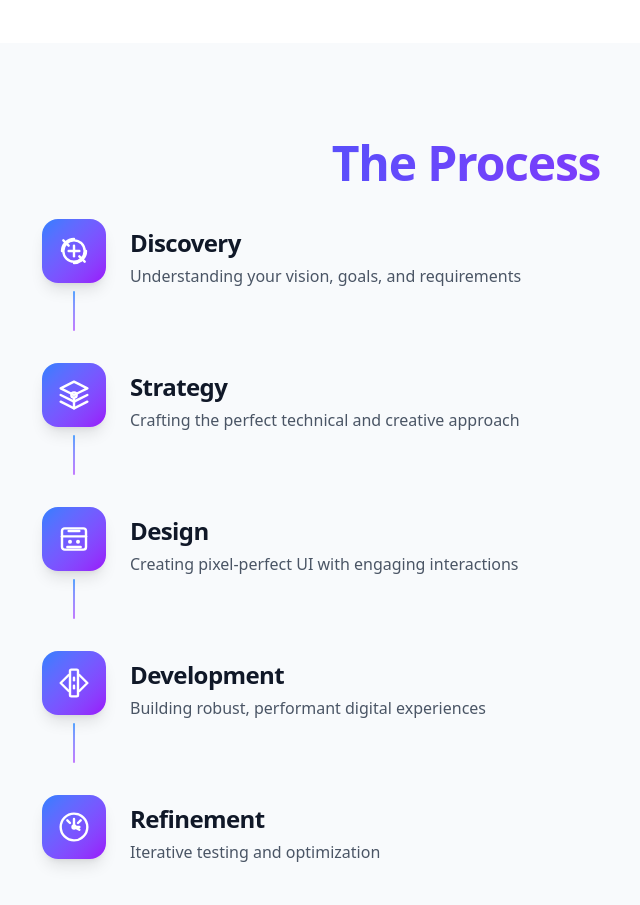
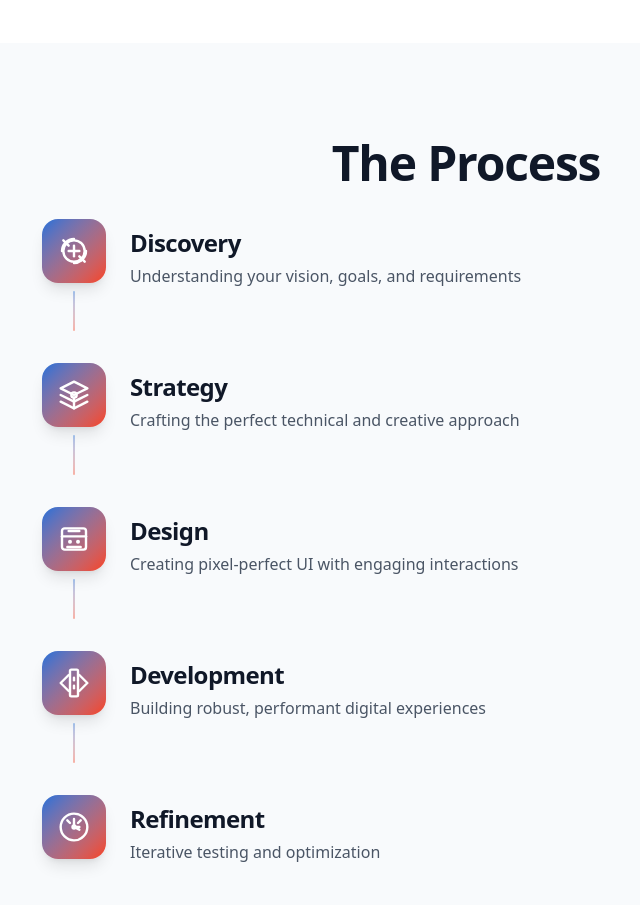
Before and after one commit to stanislavcicanci/stanislav_designdev, a React (Vite) app: page / in a window 1280 px wide. Shown: the part 4420-5325 px from the top of the page, without its empty margins (174-814 px from the left). Built offline with nearby package versions, Linux system fonts and the light colour scheme.

Commit message:
style(Process): use site primary colors for gradients and hover

```diff
--- a/src/components/sections/Process.jsx
+++ b/src/components/sections/Process.jsx
@@ -112,7 +112,7 @@
           initial={{ opacity: 0, y: 20 }}
           animate={isInView ? { opacity: 1, y: 0 } : {}}
           transition={{ duration: 0.6, ease: [0.16, 1, 0.3, 1] }}
-          className="text-3xl sm:text-4xl md:text-5xl font-bold mb-8 text-center bg-gradient-to-r from-blue-600 to-purple-600 bg-clip-text text-transparent"
+          className="text-3xl sm:text-4xl md:text-5xl font-bold mb-8 text-center text-gradient"
         >
           The Process
         </motion.h2>
@@ -131,16 +131,16 @@
               className="flex items-start gap-4 sm:gap-6 mb-6 sm:mb-8 group"
             >
               <div className="flex flex-col items-center">
-                <div className="w-14 h-14 sm:w-16 sm:h-16 rounded-2xl bg-gradient-to-br from-blue-500 to-purple-600 text-white flex items-center justify-center shadow-lg group-hover:scale-110 group-hover:shadow-xl transition-all duration-300">
+                <div className="w-14 h-14 sm:w-16 sm:h-16 rounded-2xl bg-gradient-to-br from-[#126fd9] to-[#f73f17] text-white flex items-center justify-center shadow-lg group-hover:scale-110 group-hover:shadow-xl transition-all duration-300">
                   <step.icon className="w-7 h-7 sm:w-8 sm:h-8" />
                 </div>
                 {index < steps.length - 1 && (
-                  <div className="w-0.5 bg-gradient-to-b from-blue-400 to-purple-400 h-8 sm:h-10 mt-2 rounded-full" />
+                  <div className="w-0.5 bg-gradient-to-b from-[#126fd9]/40 to-[#f73f17]/40 h-8 sm:h-10 mt-2 rounded-full" />
                 )}
               </div>
 
               <div className="pt-2 flex-1 min-w-0">
-                <h3 className="text-lg sm:text-xl md:text-2xl font-semibold text-gray-900 mb-1 group-hover:text-blue-600 transition-colors">
+                <h3 className="text-lg sm:text-xl md:text-2xl font-semibold text-gray-900 mb-1 group-hover:text-[#126fd9] transition-colors">
                   {step.title}
                 </h3>
                 <p className="text-sm sm:text-base text-gray-600 leading-relaxed">
```
